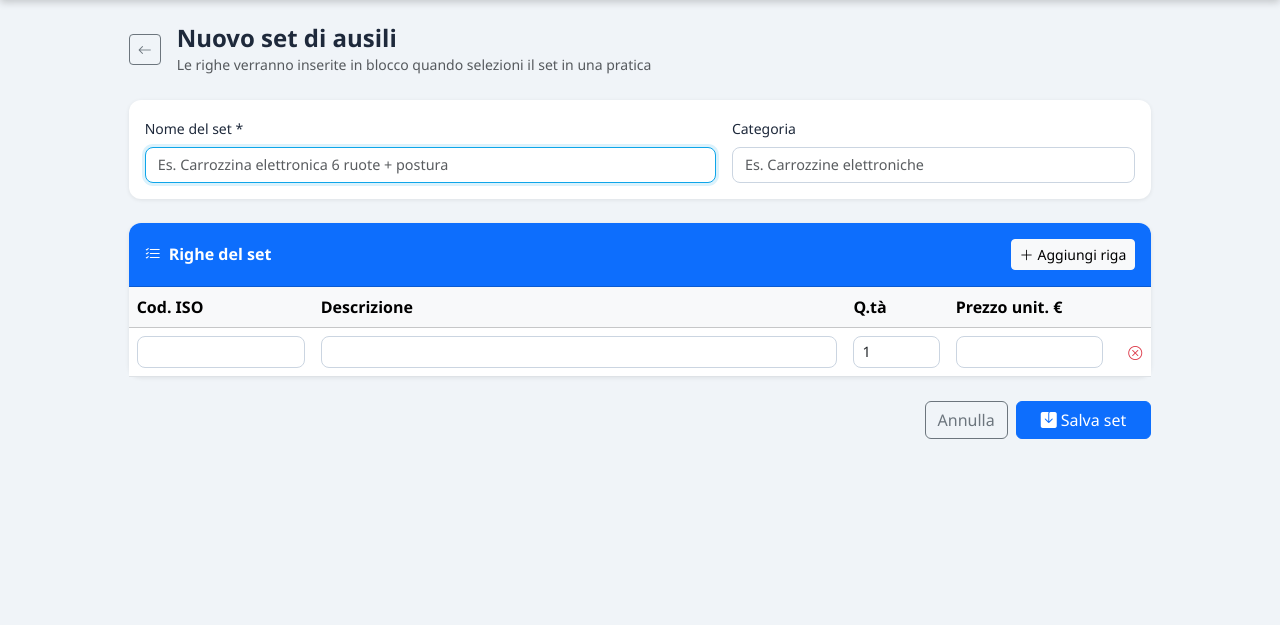
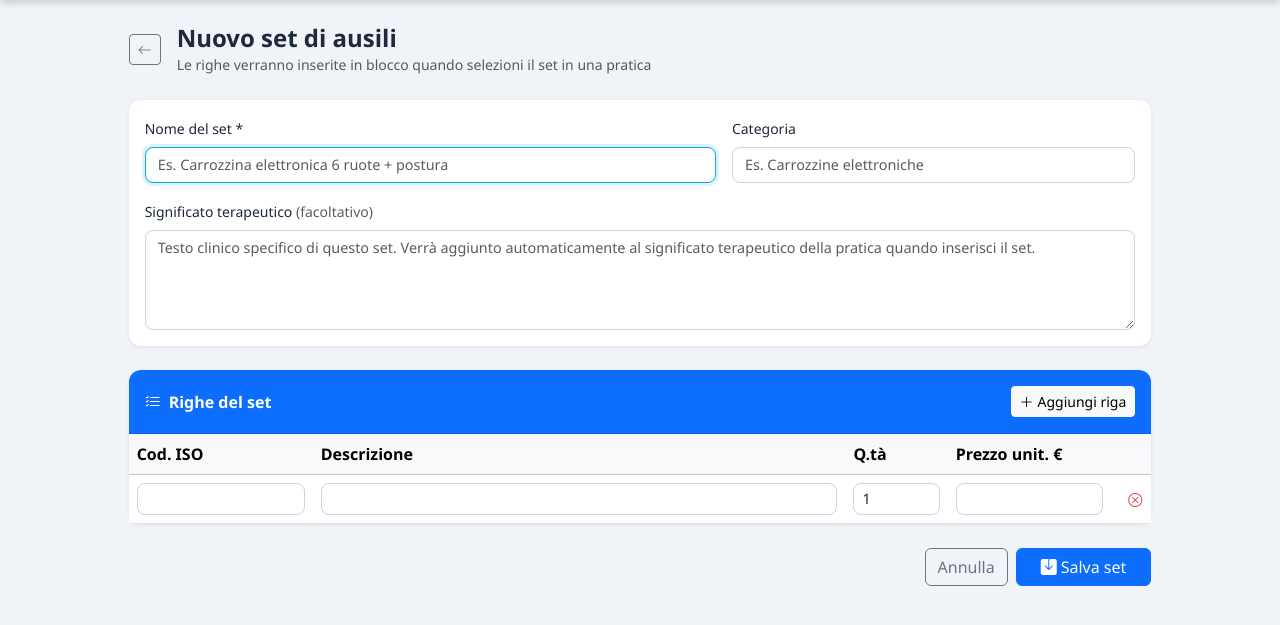
Before and after one commit to mattiamarsili-dot/gestionale-marginalita, a Flask app: page /preset/nuovo in a window 1280 px wide. Shown: the part 106-731 px from the top of the page. Run offline with Flask 3, Linux system fonts and the light colour scheme; data comes from the database, SQL or seed files in the repository; some libraries are stand-ins or nearby versions.

Commit message:
Preset: significato terapeutico per set, auto-inserito nella pratica
- Nuova colonna preset_ausili.significato (dual DB + migrate idempotente)
- Editor preset (/preset/nuovo|modifica): textarea "Significato terapeutico"
- crea_preset/aggiorna_preset persistono il significato
- applica_preset: quando inserisci un set nella pratica, il suo significato
  viene accodato automaticamente a pratiche.sign_terapeutico (dedup: non
  duplica se già presente); il box significato si apre al reload

Co-Authored-By: Claude Opus 4.8 <noreply@anthropic.com>

```diff
--- a/app.py
+++ b/app.py
@@ -786,6 +786,19 @@ def applica_preset(pratica_id):
                     (pratica_id, r.get("codice_iso", ""), r.get("descrizione", ""),
                      r.get("qta", 1), r.get("prezzo_unitario", 0), ordine),
                 )
+            # Significato terapeutico del set → accodato al testo della pratica
+            # (una sola volta: se già presente non lo si duplica).
+            sign_preset = (preset.get("significato") or "").strip()
+            if sign_preset:
+                cur.execute(
+                    f"SELECT sign_terapeutico FROM pratiche WHERE id = {_PH}", (pratica_id,))
+                row = cur.fetchone()
+                attuale = ((row["sign_terapeutico"] if row else "") or "").strip()
+                if sign_preset not in attuale:
+                    nuovo = (attuale + "\n\n" + sign_preset).strip() if attuale else sign_preset
+                    cur.execute(
+                        f"UPDATE pratiche SET sign_terapeutico = {_PH} WHERE id = {_PH}",
+                        (nuovo, pratica_id))
     return redirect(url_for("dettaglio_pratica", pratica_id=pratica_id) + "#ausili")
 
 
@@ -1381,11 +1394,13 @@ def preset_nuovo():
     if request.method == "POST":
         label = (request.form.get("label") or "").strip()
         categoria = (request.form.get("categoria") or "").strip()
+        significato = (request.form.get("significato") or "").strip()
         righe = _leggi_righe_preset(request.form)
         if not label:
-            return render_template("preset_form.html", preset={"righe": righe, "categoria": categoria},
+            return render_template("preset_form.html",
+                                   preset={"righe": righe, "categoria": categoria, "significato": significato},
                                    categorie_note=categorie_note(), errore="Il nome del set è obbligatorio.", modifica=False)
-        pid = crea_preset(label, categoria, righe)
+        pid = crea_preset(label, categoria, righe, significato)
         return redirect(url_for("presets") + f"#preset-{pid}")
     return render_template("preset_form.html", preset={"righe": []},
                            categorie_note=categorie_note(), errore=None, modifica=False)
@@ -1396,12 +1411,14 @@ def preset_modifica(preset_id):
     if request.method == "POST":
         label = (request.form.get("label") or "").strip()
         categoria = (request.form.get("categoria") or "").strip()
+        significato = (request.form.get("significato") or "").strip()
         righe = _leggi_righe_preset(request.form)
         if not label:
-            preset = {"id": preset_id, "label": label, "categoria": categoria, "righe": righe}
+            preset = {"id": preset_id, "label": label, "categoria": categoria,
+                      "significato": significato, "righe": righe}
             return render_template("preset_form.html", preset=preset,
                                    categorie_note=categorie_note(), errore="Il nome del set è obbligatorio.", modifica=True)
-        aggiorna_preset(preset_id, label, categoria, righe)
+        aggiorna_preset(preset_id, label, categoria, righe, significato)
         return redirect(url_for("presets") + f"#preset-{preset_id}")
 
     preset = get_preset(preset_id)
--- a/database.py
+++ b/database.py
@@ -134,10 +134,11 @@ _SQLITE_SCHEMA = """
     );
 
     CREATE TABLE IF NOT EXISTS preset_ausili (
-        id        INTEGER PRIMARY KEY AUTOINCREMENT,
-        label     TEXT NOT NULL,
-        categoria TEXT,
-        ordine    INTEGER NOT NULL DEFAULT 0
+        id          INTEGER PRIMARY KEY AUTOINCREMENT,
+        label       TEXT NOT NULL,
+        categoria   TEXT,
+        significato TEXT,
+        ordine      INTEGER NOT NULL DEFAULT 0
     );
 
     CREATE TABLE IF NOT EXISTS preset_righe (
@@ -272,10 +273,11 @@ _POSTGRES_SCHEMA = """
     );
 
     CREATE TABLE IF NOT EXISTS preset_ausili (
-        id        SERIAL PRIMARY KEY,
-        label     TEXT NOT NULL,
-        categoria TEXT,
-        ordine    INTEGER NOT NULL DEFAULT 0
+        id          SERIAL PRIMARY KEY,
+        label       TEXT NOT NULL,
+        categoria   TEXT,
+        significato TEXT,
+        ordine      INTEGER NOT NULL DEFAULT 0
     );
 
     CREATE TABLE IF NOT EXISTS preset_righe (
@@ -378,6 +380,7 @@ def migrate_db():
             "ALTER TABLE pratiche ADD COLUMN IF NOT EXISTS drive_archivio_id TEXT",
             "ALTER TABLE note ADD COLUMN IF NOT EXISTS sottotipo TEXT NOT NULL DEFAULT ''",
             "ALTER TABLE preset_ausili ADD COLUMN IF NOT EXISTS ordine INTEGER NOT NULL DEFAULT 0",
+            "ALTER TABLE preset_ausili ADD COLUMN IF NOT EXISTS significato TEXT",
         ]
     else:
         statements = [
@@ -411,6 +414,7 @@ def migrate_db():
             "ALTER TABLE pratiche ADD COLUMN drive_archivio_id TEXT",
             "ALTER TABLE note ADD COLUMN sottotipo TEXT NOT NULL DEFAULT ''",
             "ALTER TABLE preset_ausili ADD COLUMN ordine INTEGER NOT NULL DEFAULT 0",
+            "ALTER TABLE preset_ausili ADD COLUMN significato TEXT",
         ]
 
     # Indici: la colonna cliente_id viene aggiunta dagli ALTER qui sopra.
--- a/presets.py
+++ b/presets.py
@@ -386,7 +386,7 @@ def _inserisci_righe(cur, preset_id, righe):
         )
 
 
-def crea_preset(label: str, categoria: str, righe: list) -> int:
+def crea_preset(label: str, categoria: str, righe: list, significato: str = "") -> int:
     with get_db() as conn:
         cur = conn.cursor()
         # I nuovi set si accodano in fondo alla loro categoria.
@@ -396,20 +396,20 @@ def crea_preset(label: str, categoria: str, righe: list) -> int:
         )
         ordine = cur.fetchone()["n"]
         cur.execute(
-            f"INSERT INTO preset_ausili (label, categoria, ordine) VALUES ({_PH}, {_PH}, {_PH})",
-            (label.strip(), categoria.strip(), ordine),
+            f"INSERT INTO preset_ausili (label, categoria, significato, ordine) VALUES ({_PH}, {_PH}, {_PH}, {_PH})",
+            (label.strip(), categoria.strip(), (significato or "").strip(), ordine),
         )
         pid = last_inserted_id(cur)
         _inserisci_righe(cur, pid, righe)
         return pid
 
 
-def aggiorna_preset(preset_id, label: str, categoria: str, righe: list):
+def aggiorna_preset(preset_id, label: str, categoria: str, righe: list, significato: str = ""):
     with get_db() as conn:
         cur = conn.cursor()
         cur.execute(
-            f"UPDATE preset_ausili SET label = {_PH}, categoria = {_PH} WHERE id = {_PH}",
-            (label.strip(), categoria.strip(), preset_id),
+            f"UPDATE preset_ausili SET label = {_PH}, categoria = {_PH}, significato = {_PH} WHERE id = {_PH}",
+            (label.strip(), categoria.strip(), (significato or "").strip(), preset_id),
         )
         cur.execute(f"DELETE FROM preset_righe WHERE preset_id = {_PH}", (preset_id,))
         _inserisci_righe(cur, preset_id, righe)
--- a/templates/preset_form.html
+++ b/templates/preset_form.html
@@ -38,6 +38,11 @@
               <datalist id="lista-categorie">
                 {% for c in categorie_note %}<option value="{{ c }}">{% endfor %}
               </datalist>
+            </div>
+            <div class="col-12">
+              <label class="form-label">Significato terapeutico <span class="text-muted fw-normal">(facoltativo)</span></label>
+              <textarea name="significato" class="form-control" rows="4"
+                        placeholder="Testo clinico specifico di questo set. Verrà aggiunto automaticamente al significato terapeutico della pratica quando inserisci il set.">{{ preset.significato or '' }}</textarea>
             </div>
           </div>
         </div>
```
